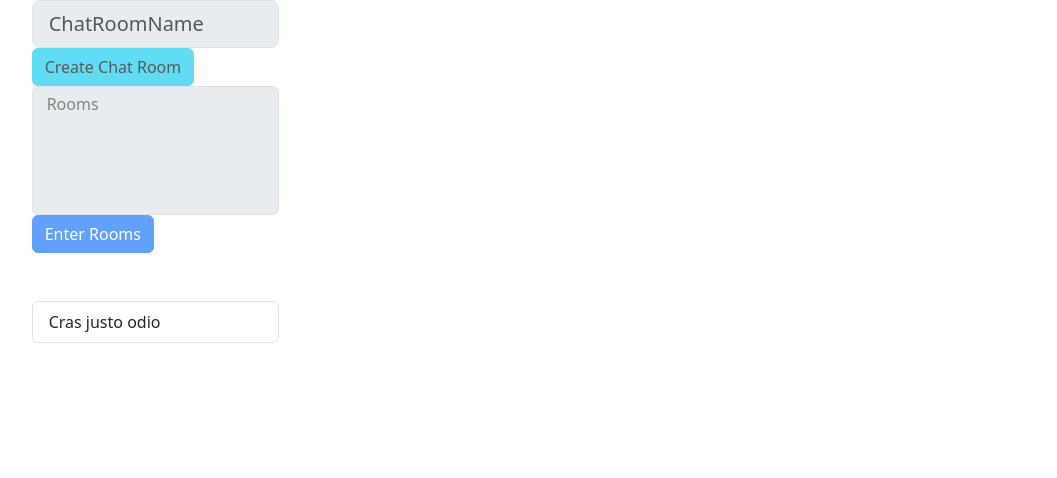
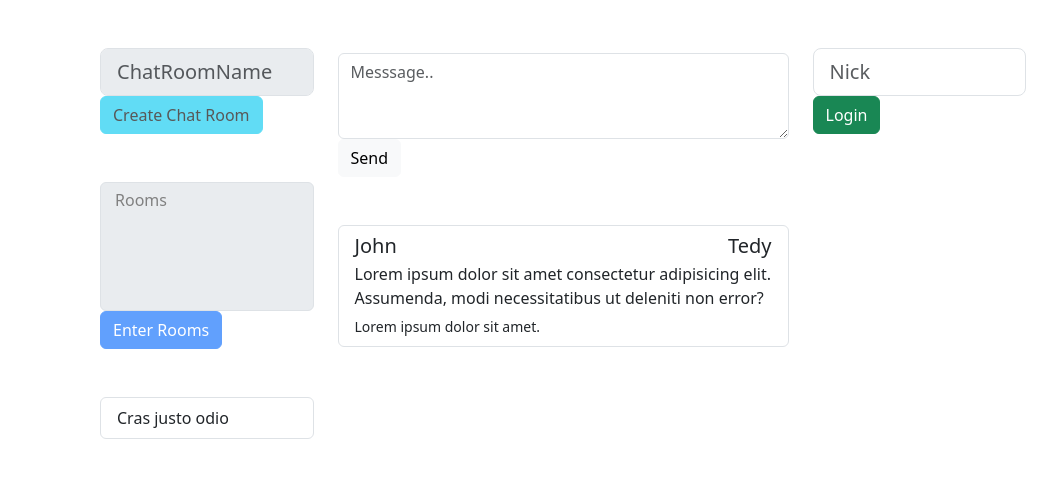
Before and after one commit to umitakbas82/SignalRClientExample, a plain HTML site: page index.html in a window 1280 px wide. Shown: the whole page, without its empty margins (77-1134 px from the left). Drawn offline with nearby package versions, Linux system fonts and the light colour scheme; no server answers.

Commit message:
html page desidned

```diff
--- a/index.html
+++ b/index.html
@@ -28,8 +28,8 @@
                     item.classList.remove("active");
                 });
 
-                $("#btnLogin").click(() => {
-                    const nickName = $("#txtNickname").val();
+                $("#btnGirisYap").click(() => {
+                    const nickName = $("#txtNickName").val();
                     connection.invoke("GetNickName", nickName).cath(error => console.log(error))
                 })
             })
@@ -42,7 +42,8 @@
 </head>
 
 <body>
-    <div class="row">
+    <div class="container mt-5">
+    <div class="row ">
         <div class="col-md-1"></div>
         <div class="col-md-10">
 
@@ -52,6 +53,7 @@
                     <!-- Rooms -->
                     <input class="form-control form-control-lg disabled" type="text" placeholder="ChatRoomName">
                     <button type="button" class="btn btn-info rightButton disabled">Create Chat Room</button>
+                    <br><br><br>
                     <select size="5" style="width: 100%;" class="form-select disabled" multiple>
                     <option value="1">Rooms</option>
                 </select>
@@ -61,9 +63,28 @@
                     <a href="" class="list-group-item list-group-item-action users" aria-current="true">Cras justo odio</a>
                 </div>
                 </div>
-
+                <!-- Messages -->
+                <div class="col-md-6">
+                    <textarea class="form-control" style="margin-top: 5px;" placeholder="Messsage.." rows="3"></textarea>
+                    <button type="button" class="btn btn-light rightButton" id="btnGonder">Send</button>
+                    <br><br><br>
+                    <div class="list-group">
+                        <a class="list-group-item list-group-item-action " aria-current="true">
+                            <div class="d-flex w-100 justify-content-between">
+                                <h5 class="mb-1">John</h5>
+                                <h5 class="mb-1">Tedy</h5>
+                            </div>
+                            <p class="mb-1">Lorem ipsum dolor sit amet consectetur adipisicing elit. Assumenda, modi necessitatibus ut deleniti non error?</p>
+                            <small>Lorem ipsum dolor sit amet.</small>
+                        </a>
+                    </div>
+                </div>
+                <div class="col-md-3">
+                    <input class="form-control form-control-lg" type="text" placeholder="Nick" id="txtNickName">
+                    <button type="button" class="btn btn-success leftButton" id="btnGirisYap">Login</button>
+                </div>
             </div>
         </div>
     </div>
-
+</div>
 </html>
```
